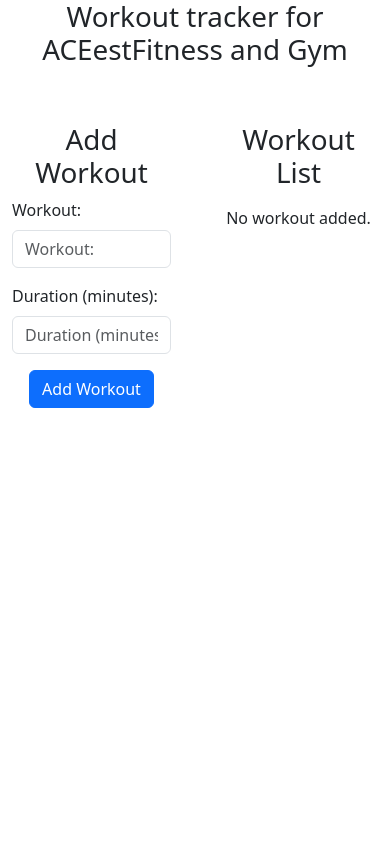
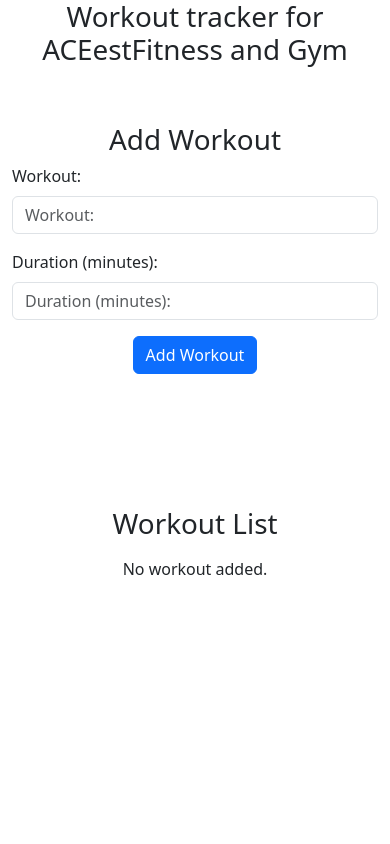
Before and after one commit to 2024tm93086/assignment-1, a Flask app: page / in a window 390 px wide. Run offline with Flask 3, Linux system fonts and the light colour scheme; data that the repository does not hold is empty.

Commit message:
md breakpoint added

```diff
--- a/templates/index.html
+++ b/templates/index.html
@@ -15,7 +15,9 @@
   <body>
     <div class="d-flex flex-column vh-100 container">
       <h1 class="text-center">Workout tracker for ACEestFitness and Gym</h1>
-      <div class="d-flex flex-row flex-fill mt-5 column-gap-5">
+      <div
+        class="d-flex flex-column flex-md-row flex-fill mt-5 column-gap-5 row-gap-5"
+      >
         <div class="d-flex flex-column flex-1">
           <h1 class="text-center">Add Workout</h1>
           <div>
```
